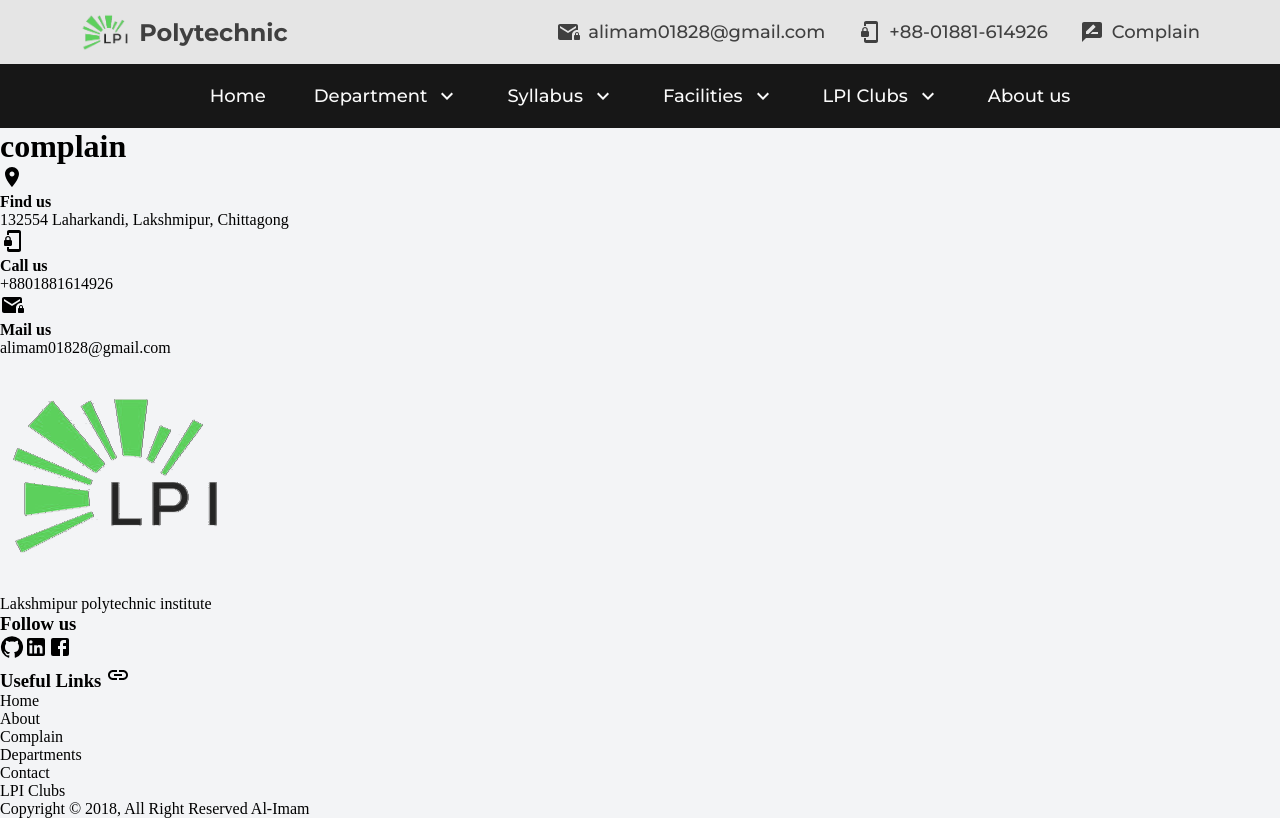
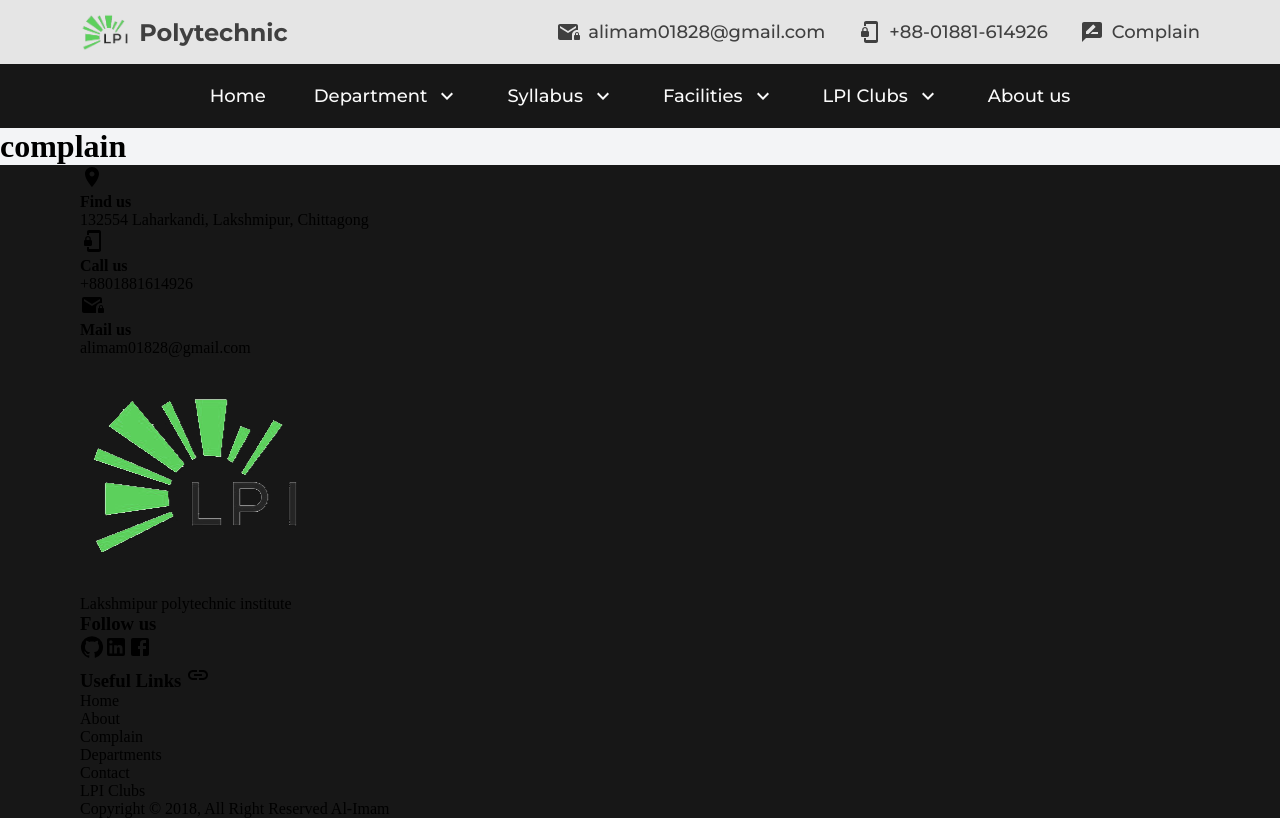
Before and after one commit to al-imam/lpi, a React (Vite) app: page /complain in a window 1280 px wide. Built offline with nearby package versions, Linux system fonts and the light colour scheme.

Commit message:
Link jsx and css file

```diff
--- a/src/components/Footer/Footer.jsx
+++ b/src/components/Footer/Footer.jsx
@@ -7,10 +7,12 @@ import LinkedInIcon from "@mui/icons-material/LinkedIn";
 import FacebookIcon from "@mui/icons-material/Facebook";
 import LinkIcon from "@mui/icons-material/Link";
 
+import classes from "./footer.module.css";
+
 function Footer() {
   return (
-    <footer className="footerSection">
-      <div className="container">
+    <footer className={classes.footerSection}>
+      <div className={classes.container}>
         <div>
           <div>
             <LocationOnIcon />
--- a/src/components/Footer/footer.module.css
+++ b/src/components/Footer/footer.module.css
@@ -0,0 +1,8 @@
+.footerSection {
+  background-color: var(--gray-900);
+}
+
+.container {
+  max-width: 70rem;
+  margin-inline: auto;
+}
```
